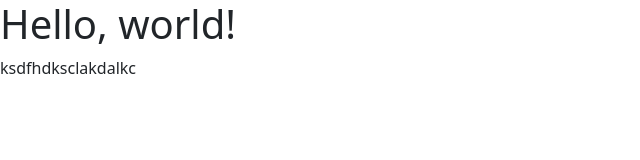
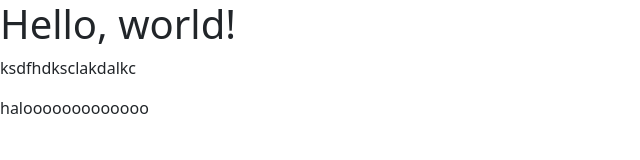
Before and after one commit to ilessall/BelanjaMalang, a plain HTML site: page index.html in a window 1280 px wide. Shown: the whole page, without its empty margins (0-640 px from the left). Drawn offline with nearby package versions, Linux system fonts and the light colour scheme.

Commit message:
tes halo

```diff
--- a/index.html
+++ b/index.html
@@ -9,6 +9,7 @@
   <body>
     <h1>Hello, world!</h1>
     <p>ksdfhdksclakdalkc</p>
+    <p>halooooooooooooo</p>
     <script src="https://cdn.jsdelivr.net/npm/bootstrap@5.3.0-alpha1/dist/js/bootstrap.bundle.min.js" integrity="sha384-w76AqPfDkMBDXo30jS1Sgez6pr3x5MlQ1ZAGC+nuZB+EYdgRZgiwxhTBTkF7CXvN" crossorigin="anonymous"></script>
   </body>
 </html>
```
